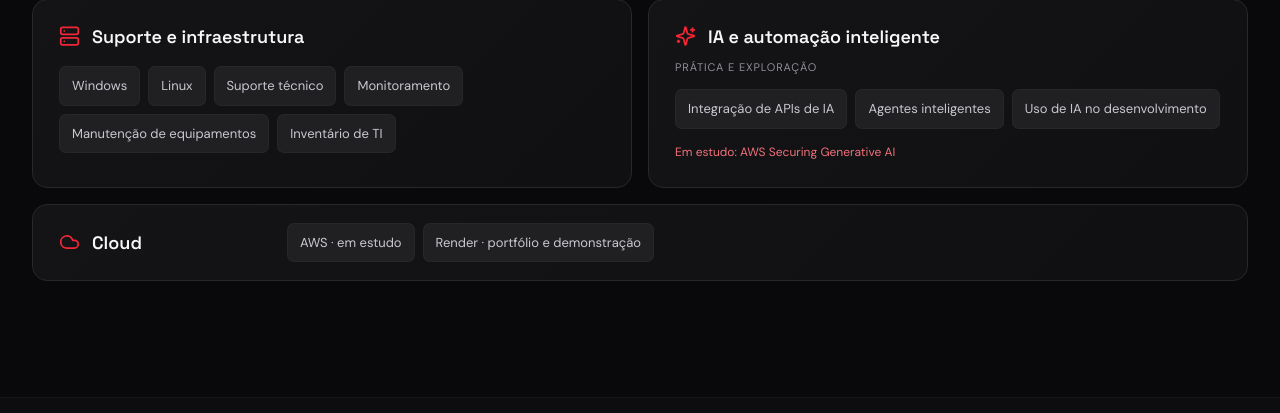
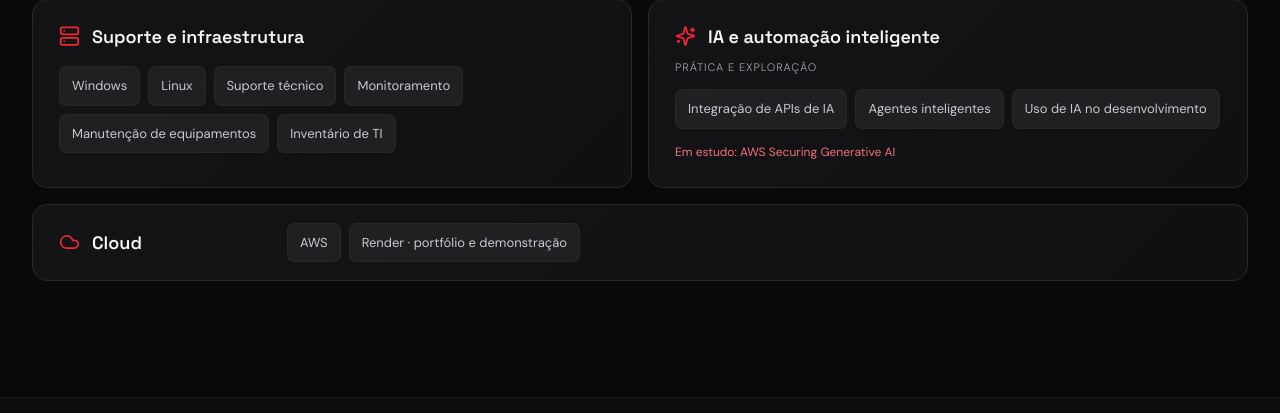
Before and after one commit to Renanlcds10/portfolio-renan, a Flask app: page / in a window 1280 px wide. Shown: the part 4164-4577 px from the top of the page. Run offline with Flask 3, Linux system fonts and the light colour scheme.

Commit message:
Simplify AWS cloud skill label

```diff
--- a/templates/index.html
+++ b/templates/index.html
@@ -86,7 +86,7 @@
       <article class="skill-panel reveal"><div class="skill-title"><i data-lucide="wrench"></i><h3>Ferramentas e produtividade</h3></div><div class="skill-tags"><span>Git</span><span>GitHub</span><span>VS Code</span><span>Excel</span><span>VBA</span></div></article>
       <article class="skill-panel reveal"><div class="skill-title"><i data-lucide="server"></i><h3>Suporte e infraestrutura</h3></div><div class="skill-tags"><span>Windows</span><span>Linux</span><span>Suporte técnico</span><span>Monitoramento</span><span>Manutenção de equipamentos</span><span>Inventário de TI</span></div></article>
       <article class="skill-panel reveal"><div class="skill-title"><i data-lucide="sparkles"></i><h3>IA e automação inteligente</h3></div><p class="skill-context">Prática e exploração</p><div class="skill-tags"><span>Integração de APIs de IA</span><span>Agentes inteligentes</span><span>Uso de IA no desenvolvimento</span></div><p class="skill-context skill-context-study">Em estudo: AWS Securing Generative AI</p></article>
-      <article class="skill-panel skill-panel-cloud reveal"><div class="skill-title"><i data-lucide="cloud"></i><h3>Cloud</h3></div><div class="skill-tags"><span>AWS · em estudo</span><span>Render · portfólio e demonstração</span></div></article>
+      <article class="skill-panel skill-panel-cloud reveal"><div class="skill-title"><i data-lucide="cloud"></i><h3>Cloud</h3></div><div class="skill-tags"><span>AWS</span><span>Render · portfólio e demonstração</span></div></article>
     </div></section>
     <section class="section section-alt" id="experiencia"><div class="container"><div class="section-heading reveal"><p class="eyebrow">Minha jornada</p><h2>Experiência <span class="heading-conjunction">e</span> <span>formação</span></h2><p class="section-lead">Minha formação, minha experiência em TI e a mobilidade acadêmica prevista.</p></div><div class="journey-layout"><div class="timeline">
       <article class="timeline-item reveal"><span class="timeline-dot"></span><div class="timeline-meta"><span>Formação acadêmica</span><span>ago/2024 – previsão ago/2028</span></div><h3>Bacharelado em Ciência da Computação</h3><p class="timeline-place">Centro Universitário IBMR · Rio de Janeiro</p><p>Graduação em andamento.</p></article>
```
